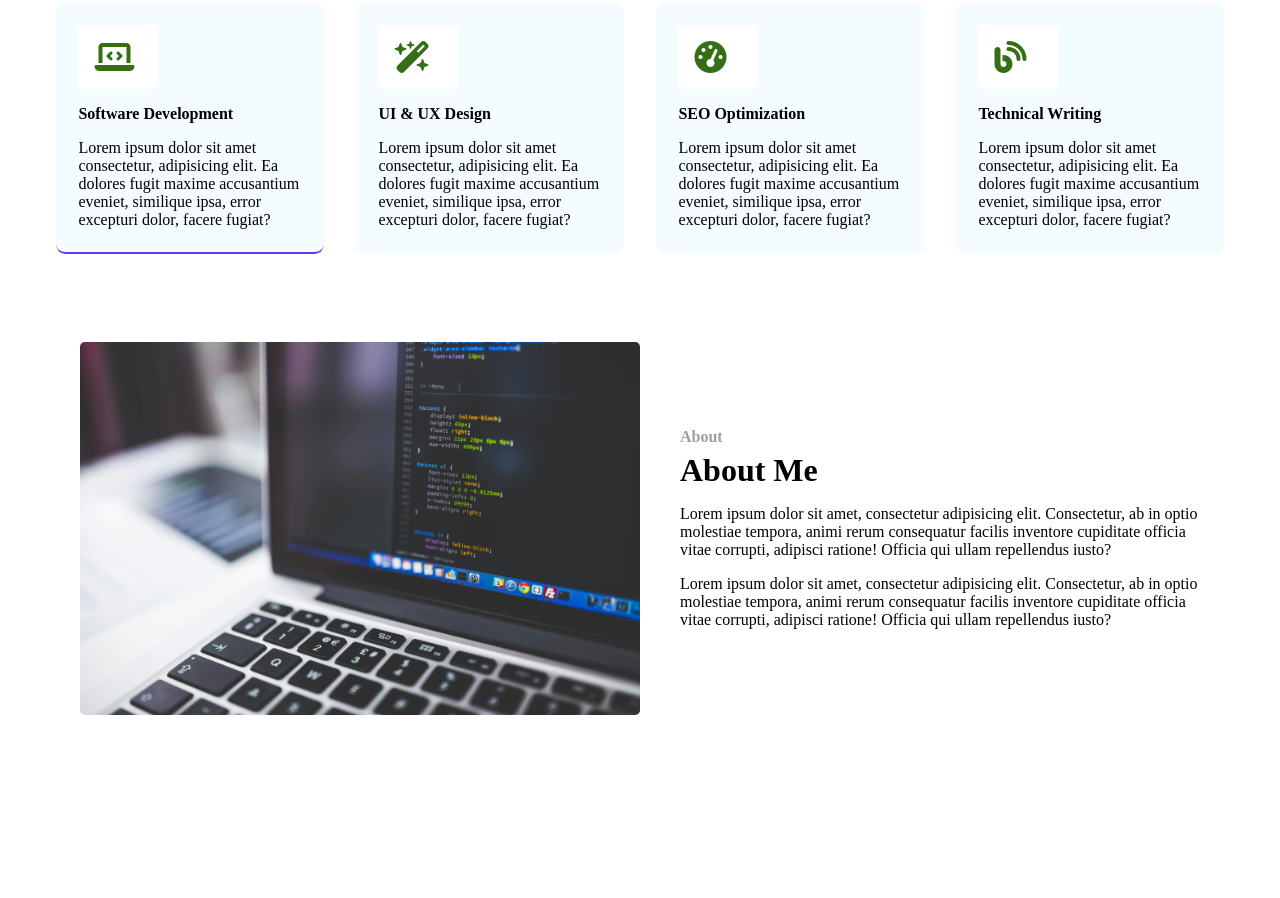
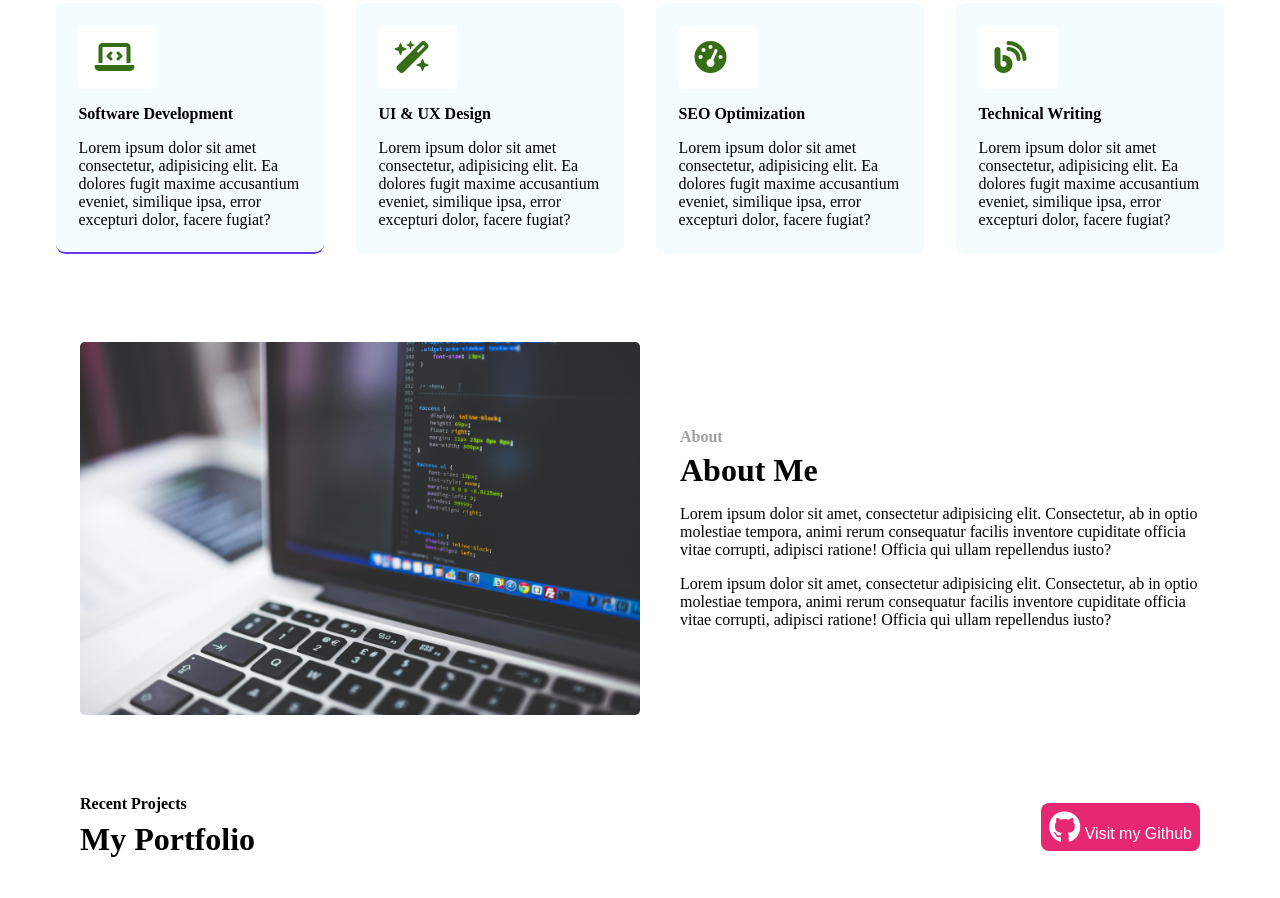
Before and after one commit to fabortwell/Personal-Website, a plain HTML site: page index.html in a window 1280 px wide. Shown: the part 1025-1923 px from the top of the page. Before the commit the page ends 1780 px from the top, so only its background shows below. Drawn offline with Linux system fonts and the light colour scheme.

Commit message:
worked on recent projects section

```diff
--- a/index.html
+++ b/index.html
@@ -137,5 +137,24 @@
 
 </div>
 </section>
+
+<section>
+  <div class="upper-portfolio">
+
+    <div class="right-portfolio">
+      <h6 class="recent-projects">Recent Projects</h6>
+      <h1 class="recent-projects-2">My Portfolio</h1>
+    </div>
+
+      <div class="my-github-link">
+        <a href="https://github.com/fabortwell">
+          <button class="github-icon"> <i id="git-icon" class="fa-brands fa-github"></i>
+            Visit my Github
+          </button>
+        </a>
+      </div>
+
+  </div>
+</section>
 </body>
 </html>
--- a/style.css
+++ b/style.css
@@ -185,3 +185,37 @@ cursor: pointer;
 .about-me-heading{
     font-size: 2rem;
 }
+.upper-portfolio{
+    display: flex;
+    margin: 0 auto;
+    max-width: 1200px;
+    padding-top: 2rem;
+    justify-content: space-between;
+    justify-items: center;
+    align-items: center;
+    padding: 2.5rem;
+    background-color: #FFFFFF;
+}
+.right-portfolio{
+    display: flex;
+    flex-direction: column;
+    gap: 0.5rem;
+}
+.recent-projects-2{
+    font-size: 2rem;
+}
+#git-icon{
+    font-size: 2rem;
+    color: #fff;
+    border-radius: 50%;
+    height: auto;
+    text-align: left;
+}
+.github-icon{
+    color: #fff;
+    background-color: #E62872;
+    border: none;
+    padding: 0.5rem;
+    border-radius: 0.5rem;
+    cursor: pointer;
+}
```
